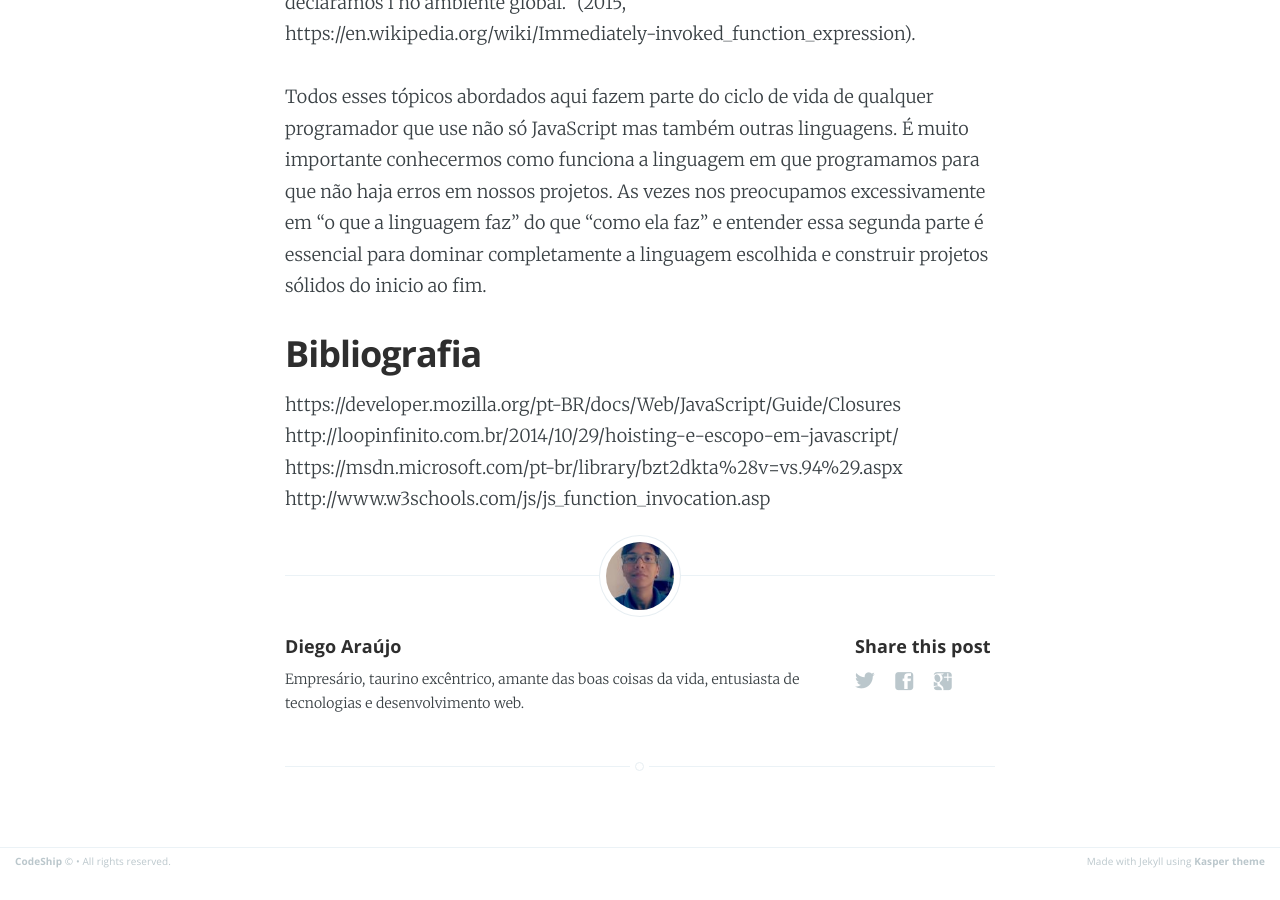
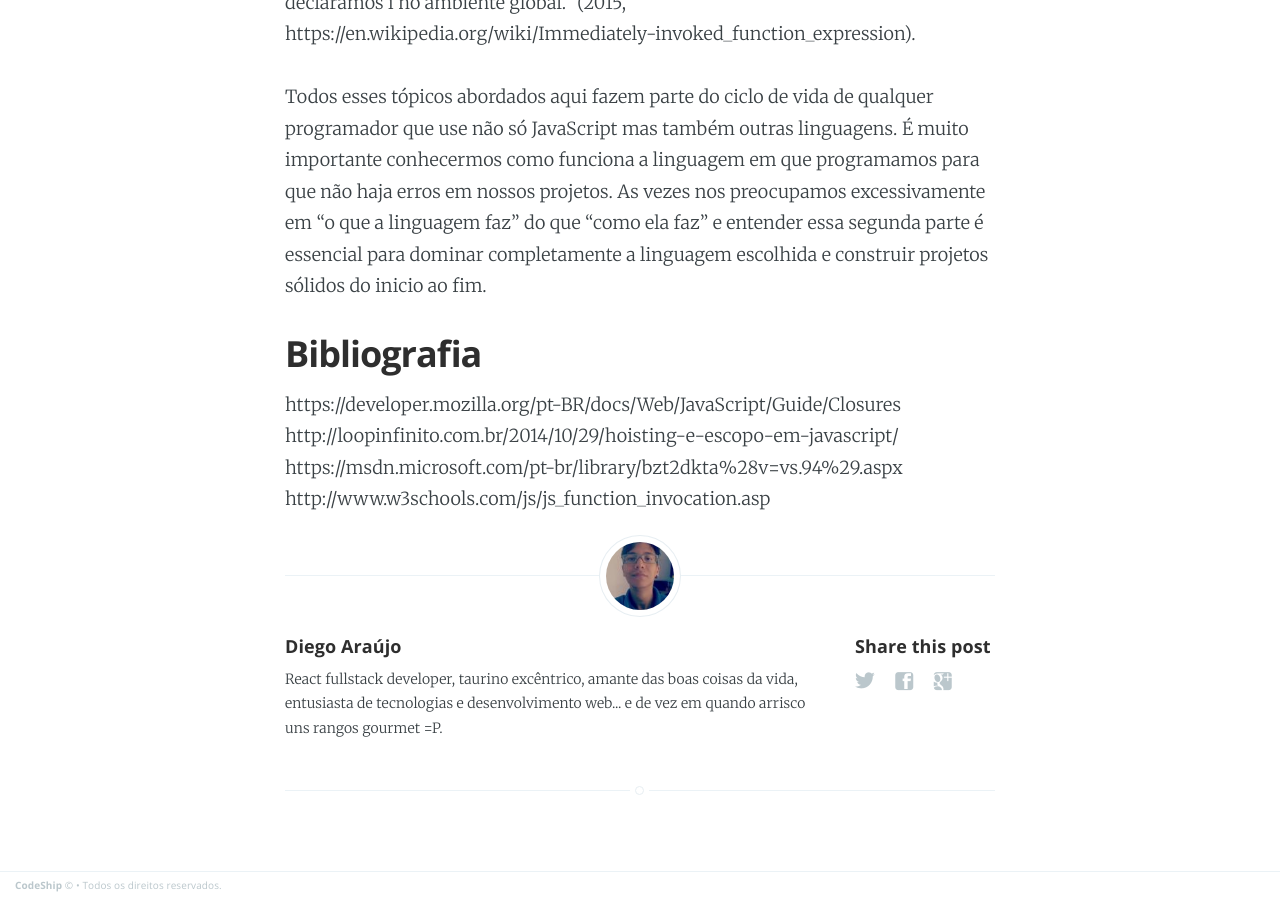
Before and after one commit to diihfilipe/diihfilipe.github.io, a Jekyll site: the page built from _posts/2015-11-17-Instanciacao-com-Javascript.md, in a window 1280 px wide and 900 px high, scrolled down 8161 px. Built offline with Jekyll 4.4.1, drawn with Linux system fonts in a browser that asks for light colours; Markdown is read by kramdown in place of the engine named in the settings; before the commit the page ends 9036 px from its top, so only the background shows below that.

Commit message:
Alterando as posts

```diff
--- a/_layouts/default.html
+++ b/_layouts/default.html
@@ -23,10 +23,7 @@
     <footer class="site-footer clearfix">
       <section class="copyright">
         <a href="{{ site.baseurl }}">{{ site.name }}</a> &copy;
-              {{date format="YYYY"}} &bull; All rights reserved.
-      </section>
-      <section class="poweredby">Made with Jekyll using
-        <a href="http://github.com/rosario/kasper">Kasper theme</a>
+              {{date format="YYYY"}} &bull; Todos os direitos reservados.
       </section>
     </footer>
 
--- a/_layouts/post.html
+++ b/_layouts/post.html
@@ -73,7 +73,7 @@ post_class: post-template
                     <h4> {{ site.author }} </h4>
                     <!-- Author Bio -->
                     <p>
-                        Empresário, taurino excêntrico, amante das boas coisas da vida, entusiasta de tecnologias e desenvolvimento web.
+                        React fullstack developer, taurino excêntrico, amante das boas coisas da vida, entusiasta de tecnologias e desenvolvimento web... e de vez em quando arrisco uns rangos gourmet =P.
                     </p>
                 </section>
             {% endif %}
```
